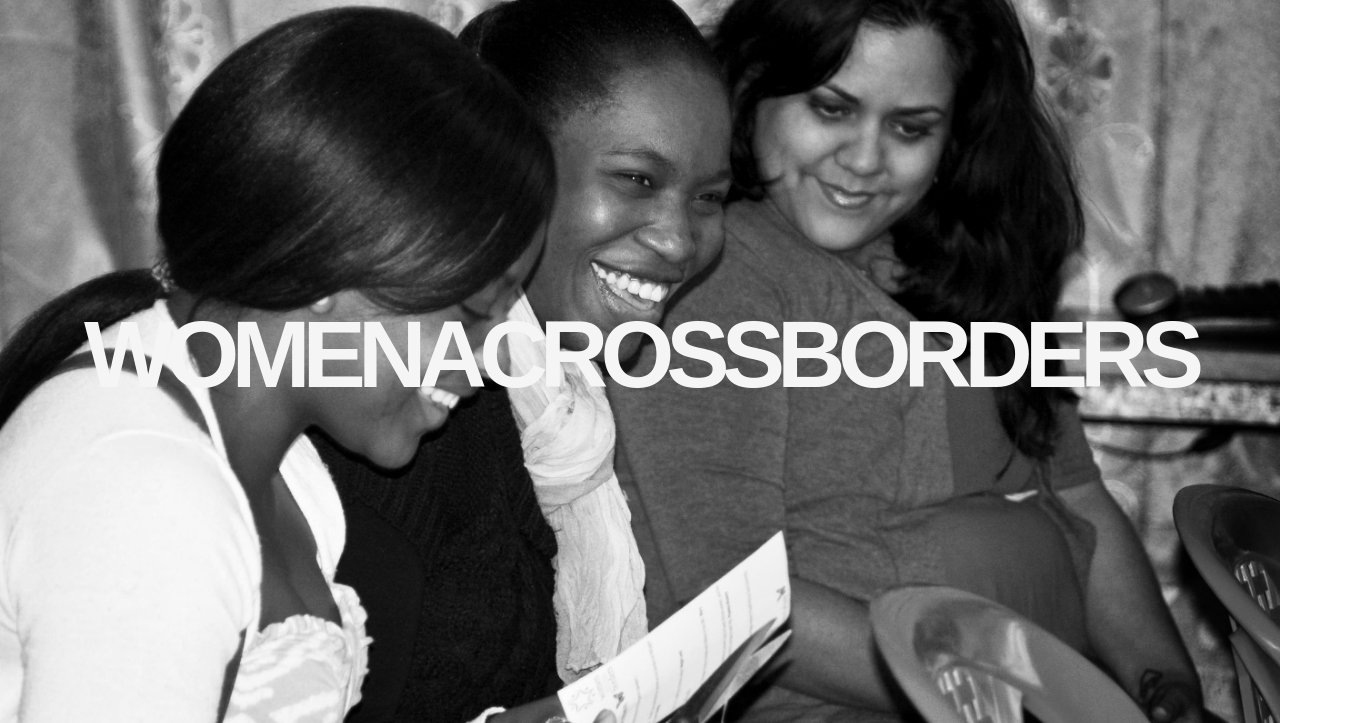
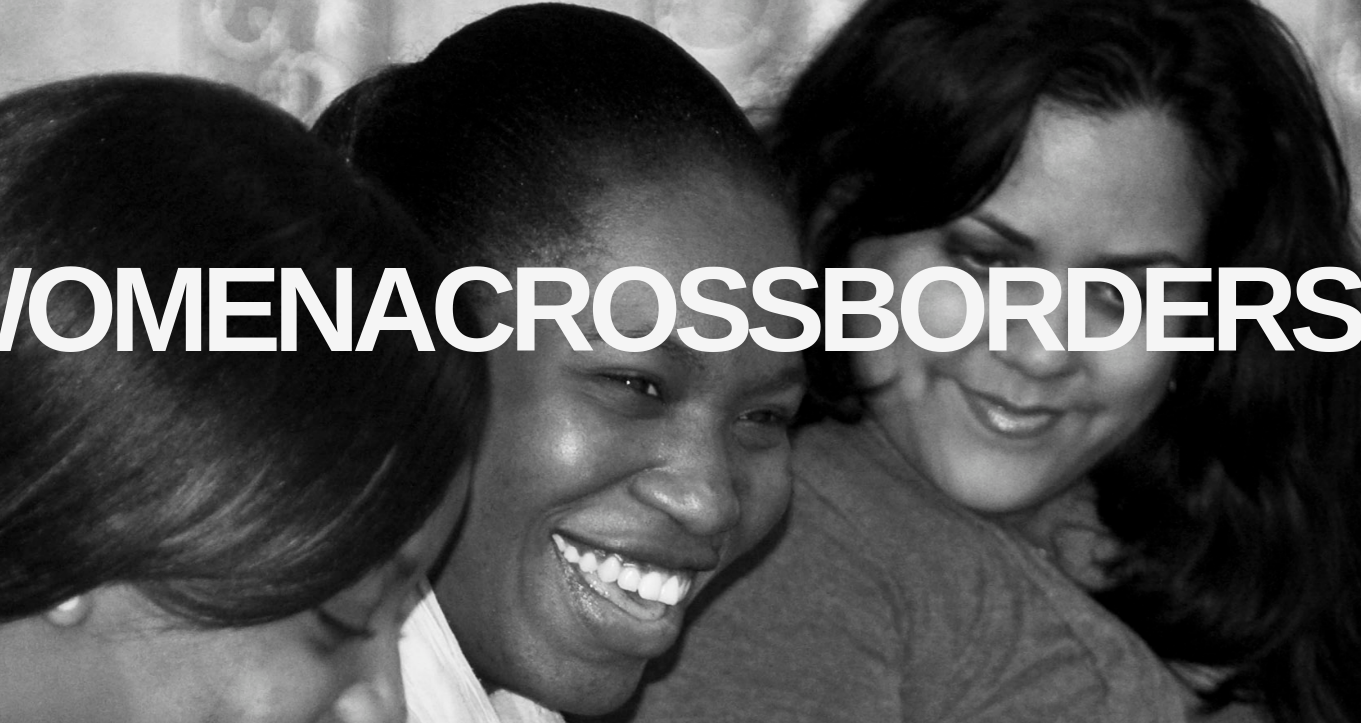
Before and after one commit to jenni/women-across-borders, a plain HTML site: page index.html in a window 1280 px wide. Shown: the part 77-800 px from the top of the page, 1361 px wide, since content can reach past the window. Drawn offline with nearby package versions, Linux system fonts and the light colour scheme.

Commit message:
who are we area fixed

```diff
--- a/css/styles.css
+++ b/css/styles.css
@@ -43,26 +43,6 @@ h3 {
 
 /* NAVBAR */
 
-.who-are-we-image {
-  width: 98%;
-  margin: 1%;
-}
-
-@media (min-width: 600px) {
-  .who-are-we-image-container {
-    display: flex;
-    align-items: flex-start;
-    justify-content: center;
-    height: 100%;
-    margin-top: 10%;
-  }
-}
-
-.who2-content {
-  line-height: 1;
-  text-shadow: .5px .5px white;
-}
-
 .navbar {
   position: fixed;
   width: 100%;
@@ -96,63 +76,41 @@ h3 {
 /* LANDING STUFF*/
 #landing {
   width: 100vw;
+  height: 100vh;
+  background: black;
   position: relative;
+  float: left;
   clear: both;
 }
 
+
 #videoLayerOne {
   width: 100vw;
-  position: relative;
+  height: 100vh;
+  position: absolute;
+  z-index: 1;
+  overflow: hidden;
+  top: 0;
+}
+
+#actualVideo {
+  width: 180%;
+  margin-left: -40%;
+  position: fixed;
+}
+
+#videoLayerTwo {
+  width: 100vw;
+  height: calc(100vh - 3vw);
+  position: absolute;
+  z-index: 2;
+  display: -webkit-flex;
   display: flex;
   -webkit-justify-content: center;
   justify-content: center;
   -webkit-align-items: center;
   align-items: center;
 }
-
-.header {
-  position: absolute;
-  z-index: 2;
-}
-
-/*refactor this make it cleaner look into what sets the size*/
-
-@media (min-width: 300px) {
-  .header {
-    font-size: 42px;
-  }
-
-@media (min-width: 550px) {
-  .header {
-    font-size: 52px;
-  }
-}
-
-@media (min-width: 700px) {
-  .header {
-    font-size: 60px;
-  }
-}
-
-@media (min-width: 850px) {
-  .header {
-    font-size: 78px;
-  }
-}
-
-@media (min-width: 950px) {
-  .header {
-    font-size: 85px;
-  }
-}
-  /*refactor this make it cleaner*/
-
-@media (min-width: 1050px) {
-  .header {
-    font-size: 95px;
-  }
-}
-
 
 .projectWrapper {
   height: 100vh;
@@ -199,9 +157,11 @@ h3 {
 #who p {margin-top: 30vh;}
 
 #who h2 {
-  font-size: 180px;
+  margin-top: 7vh;
+  font-size: 210px;
   font-weight: 900;
-  margin-top: -3vh;
+  letter-spacing: -2vh;
+  line-height: 25vh;
 }
 
 #who2 {height: 100vh;
@@ -215,6 +175,37 @@ margin-top: 20vh;}
   font-size: 15px;
   text-align: center; }
 
+.who-are-we-image {
+  width: 98%;
+  margin: 1%;
+}
+
+@media (min-width: 600px) {
+  .who-are-we-image-container {
+    display: flex;
+    align-items: flex-start;
+    justify-content: center;
+    height: 100%;
+    margin-top: 10%;
+  }
+}
+
+.who2-content {
+  line-height: 1;
+  text-shadow: .5px .5px white;
+}
+
+.img2 {
+  margin-left: 10vh;
+  background: url('../img2.jpg');
+  width: 90%;
+  height: 50vh;
+}
+
+.parallax-window {
+  background: transparent;
+}
+
 /* a:visited {
 color: white;
 text-decoration: none;
--- a/index.html
+++ b/index.html
@@ -50,14 +50,14 @@
             </ul>
          </div>
       </nav>
+   </div>
    <div id="videoLayerOne">
-
-            <h1 class="header">WOMENACROSSBORDERS</h1>
-            <img id="actualVideo" width="100%" src="woman27.jpg"/>
+      <img id="actualVideo" width="100%" src="woman27.jpg">
+      </img>
    </div>
-
+   <div id="videoLayerTwo">
+      <h1 class="fadeInDown">WOMENACROSSBORDERS</h1>
    </div>
-
 
       <div class="projectWrapper hidme up">
          <h2>ENSURING THE WELLBEING OF DISADVANTAGED WOMEN</h2>
```
Lines whose indentation alone changed are shown as unchanged.
